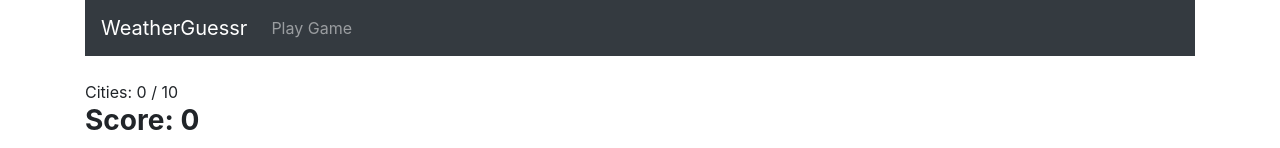
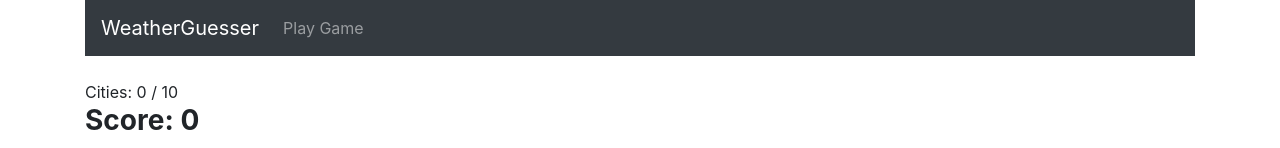
Before and after one commit to is4ac/weatherguesser, a React (Create React App) app: page /cities in a window 1280 px wide. Shown: the top 148 px of the page. Built offline with nearby package versions, Linux system fonts and the light colour scheme; no server answers.

Commit message:
Change navbar to say WeatherGuesser instead of WeatherGuessr.

```diff
--- a/src/components/navbar.component.jsx
+++ b/src/components/navbar.component.jsx
@@ -6,7 +6,7 @@
     render() {
         return (
             <nav className="navbar navbar-dark bg-dark navbar-expand-lg">
-                <Link to="/" className="navbar-brand">WeatherGuessr</Link>
+                <Link to="/" className="navbar-brand">WeatherGuesser</Link>
                 <div className="collpase navbar-collapse">
                     <ul className="navbar-nav mr-auto">
                         <li className="navbar-item">
```
